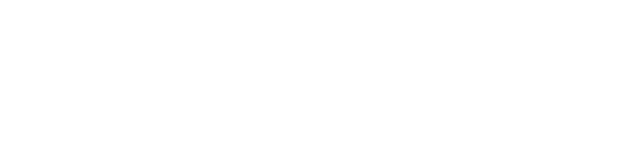
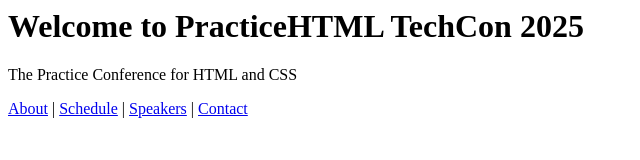
Before and after one commit to celinem13/eventPage, a plain HTML site: page index.html in a window 1280 px wide. Shown: the whole page, without its empty margins (0-640 px from the left). Drawn offline with Linux system fonts and the light colour scheme.

Commit message:
Update index.html
adding nav and header

```diff
--- a/index.html
+++ b/index.html
@@ -1,6 +1,19 @@
 <html>
   <head></head>
   <body>
+    <!-- creating the header for my website -->
+    <header>
+        <h1>Welcome to PracticeHTML TechCon 2025</h1>
+        <p>The Practice Conference for HTML and CSS</p>
+    </header>
+
+    <!-- navigation bar for the site -->
+    <nav>
+        <a href="#about">About</a> |
+        <a href="#schedule">Schedule</a> |
+        <a href="#speakers">Speakers</a> |
+        <a href="#contact">Contact</a>
+    </nav>
 
   </body>
 </html>
```
